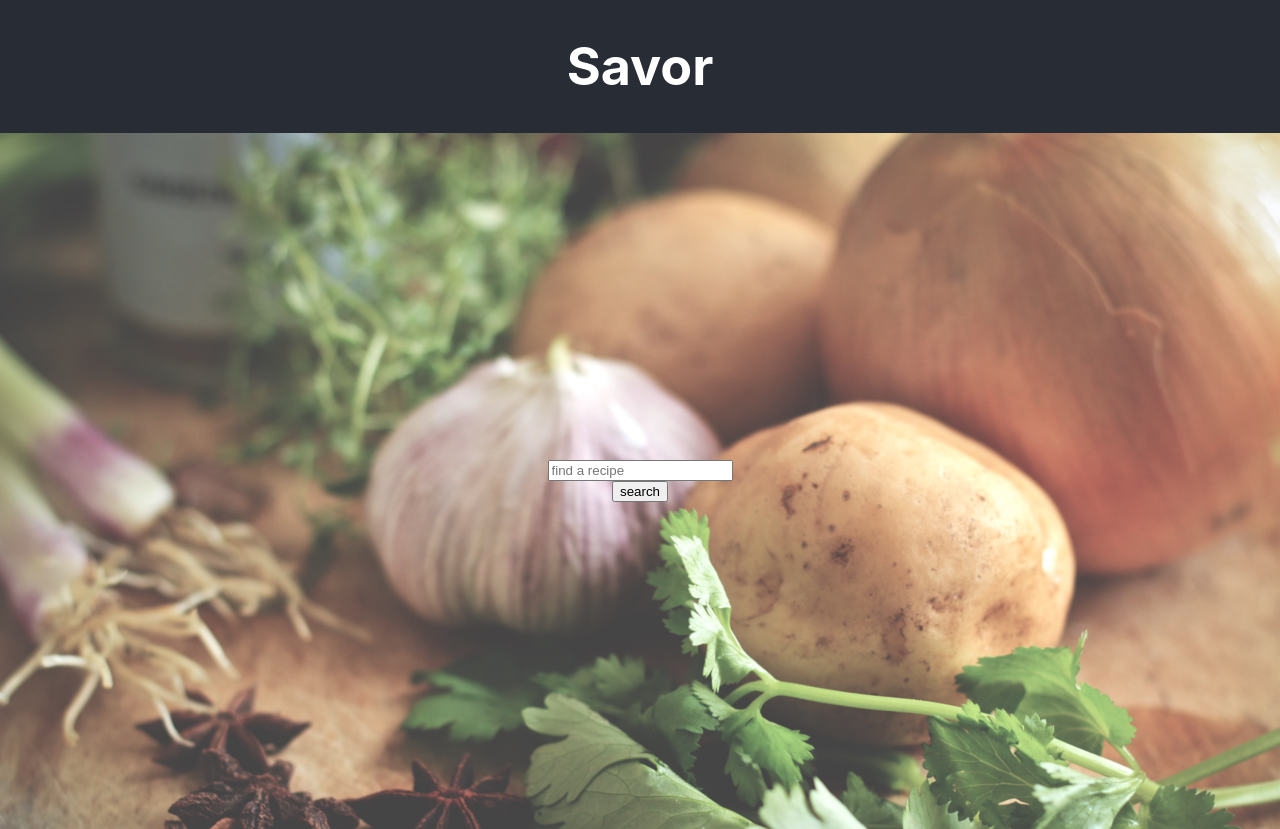
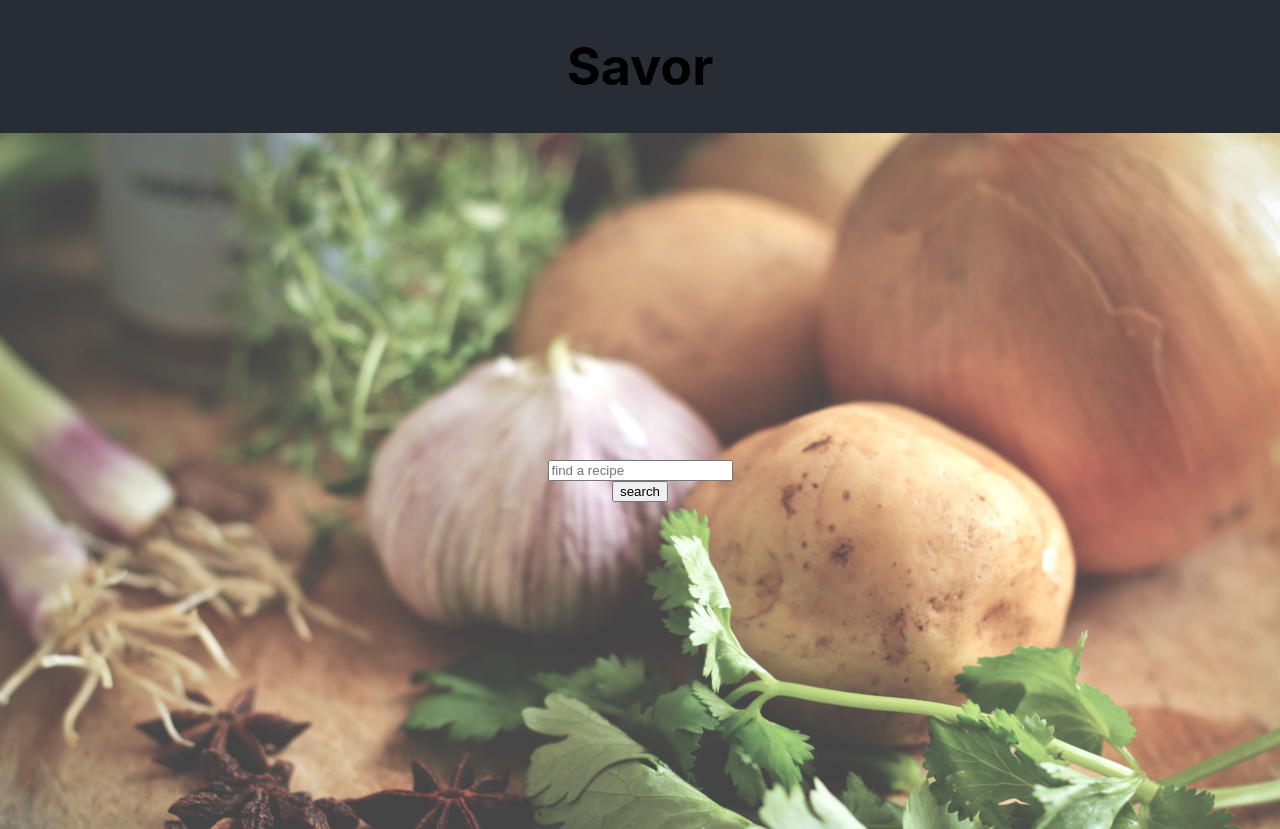
Before and after one commit to MTCawthray/Savor, a React (Create React App) app: page / in a window 1280 px wide. Built offline with nearby package versions, Linux system fonts and the light colour scheme.

Commit message:
Create clear recipes helper function to fix home link

```diff
--- a/src/Components/App/App.js
+++ b/src/Components/App/App.js
@@ -1,4 +1,4 @@
-import { Route, Switch, Redirect } from 'react-router-dom';
+import { Route, Switch, Redirect, Link } from 'react-router-dom';
 import React, { useState, useEffect } from 'react';
 import './App.css';
 import Search from '../Search/Search';
@@ -12,6 +12,10 @@ const App = () => {
     setRecipes(data)
   }
 
+  const clearRecipes = () => {
+    setRecipes('');
+  }
+
   useEffect(() => {
     setRecipes('');
   }, [])
@@ -20,7 +24,10 @@ const App = () => {
     <div className="App">
       <header className="App-header">
         <h1>
-          Savor
+          <Link to="/"
+          onClick={clearRecipes}>
+            Savor
+          </Link>
         </h1>
       </header>
       <main>
```
